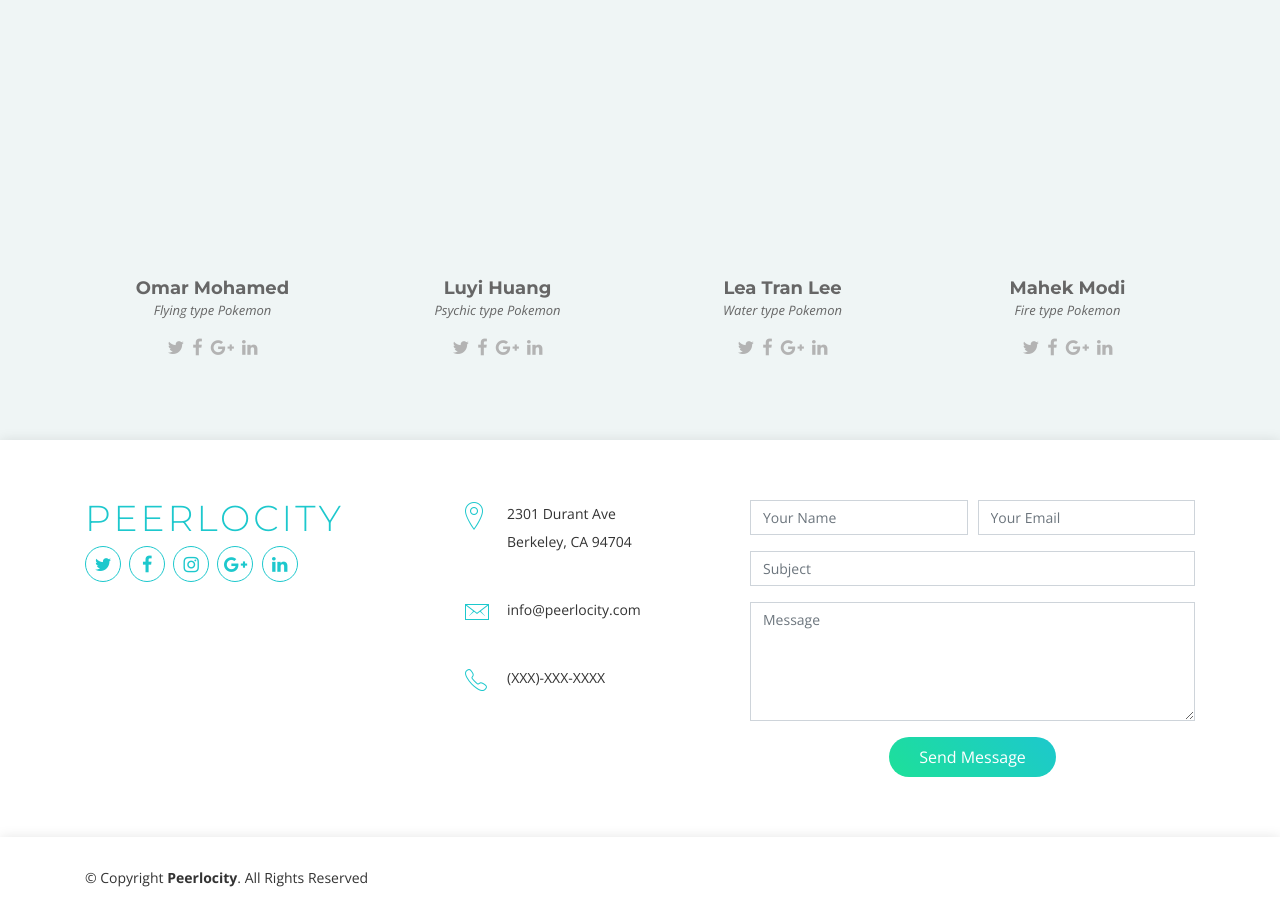
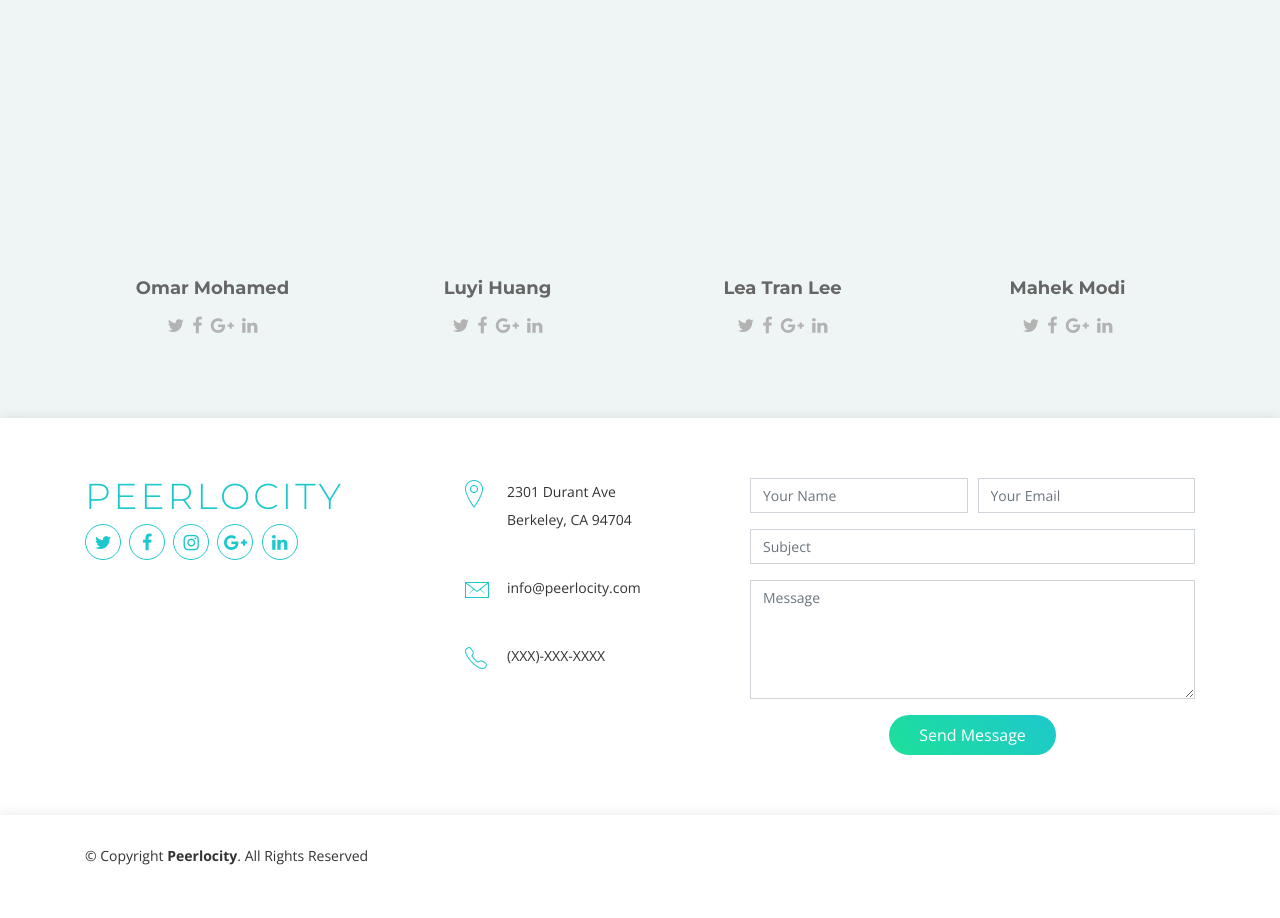
Before and after one commit to Hiccup99/Peerlocity, a plain HTML site: page index.html in a window 1280 px wide. Shown: the part 2951-3869 px from the top of the page. After the commit the page ends 3847 px from the top, so only its background shows below. Drawn offline with nearby package versions, Linux system fonts and the light colour scheme; files whose address does not match are found by name.

Commit message:
Update index.html

```diff
--- a/index.html
+++ b/index.html
@@ -237,7 +237,7 @@
             <div class="member">
               <div class="pic"><img src="img/team/" alt=""></div>
               <h4>Omar Mohamed</h4>
-              <span>Flying type Pokemon</span>
+
               <div class="social">
                 <a href=""><i class="fa fa-twitter"></i></a>
                 <a href=""><i class="fa fa-facebook"></i></a>
@@ -251,7 +251,7 @@
             <div class="member">
               <div class="pic"><img src="img/team/" alt=""></div>
               <h4>Luyi Huang</h4>
-              <span>Psychic type Pokemon</span>
+
               <div class="social">
                 <a href=""><i class="fa fa-twitter"></i></a>
                 <a href=""><i class="fa fa-facebook"></i></a>
@@ -265,7 +265,7 @@
             <div class="member">
               <div class="pic"><img src="img/team/" alt=""></div>
               <h4>Lea Tran Lee</h4>
-              <span>Water type Pokemon</span>
+
               <div class="social">
                 <a href=""><i class="fa fa-twitter"></i></a>
                 <a href=""><i class="fa fa-facebook"></i></a>
@@ -279,7 +279,7 @@
             <div class="member">
               <div class="pic"><img src="img/team/" alt=""></div>
               <h4>Mahek Modi</h4>
-              <span>Fire type Pokemon</span>
+
               <div class="social">
                 <a href=""><i class="fa fa-twitter"></i></a>
                 <a href=""><i class="fa fa-facebook"></i></a>
```
